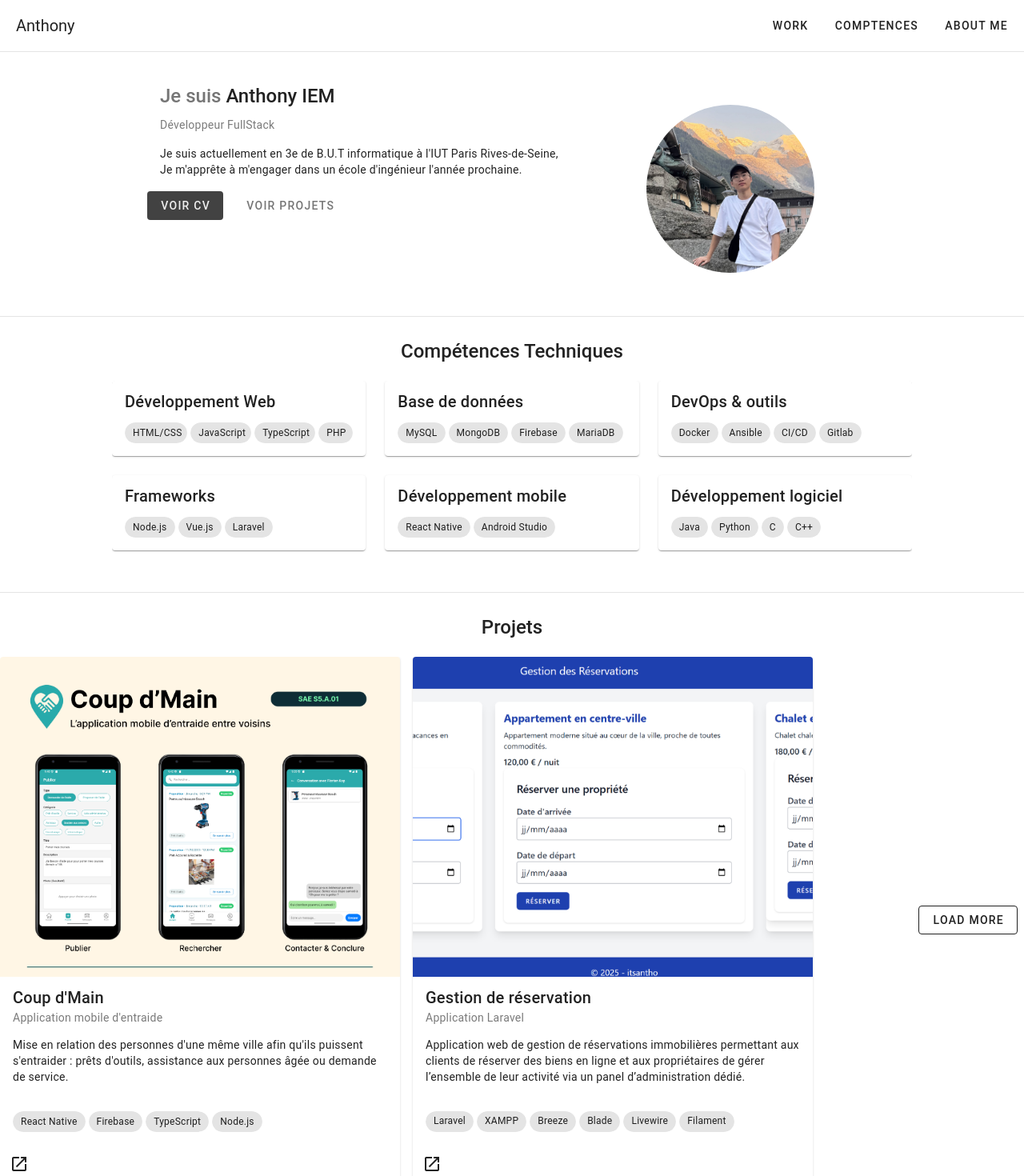
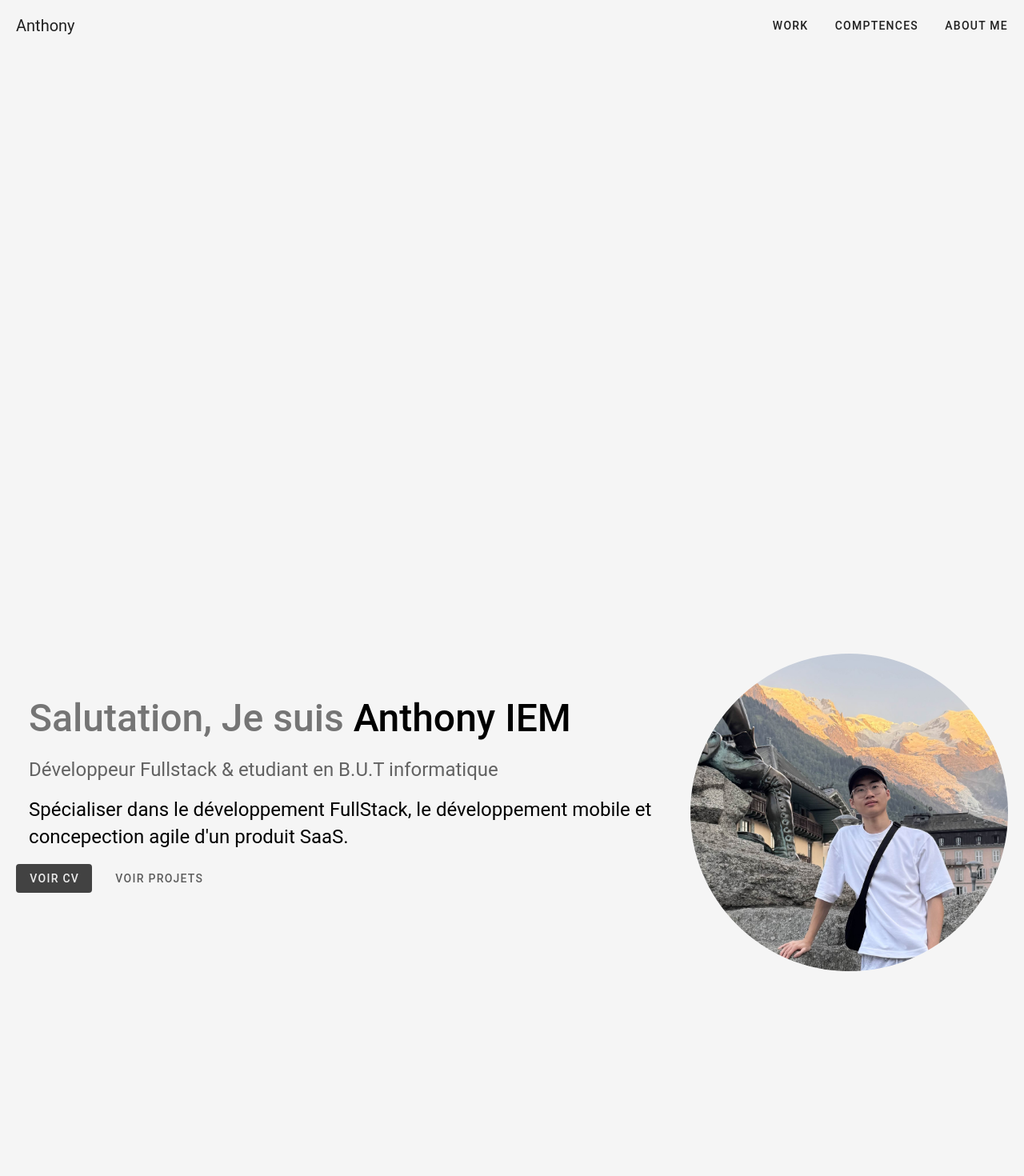
Before and after one commit to itsantho/e-portfolio, a Vue app: page / in a window 1280 px wide. Shown: the top 1470 px of the page at 80% size. Built offline with nearby package versions, Linux system fonts and the light colour scheme; some icons are missing; a small style sheet from the web is missing.

Commit message:
change welcome

```diff
--- a/src/App.vue
+++ b/src/App.vue
@@ -1,6 +1,7 @@
 <template>
   <v-app>
     <v-main>
+      <Navbar></Navbar>
       <Welcome/>
       <v-divider></v-divider>
       <Skills></Skills>
--- a/src/components/Contact.vue
+++ b/src/components/Contact.vue
@@ -11,7 +11,7 @@ const socials = [
 </script>
 
 <template>
-    <div class=" mt-4">
+    <div class="mt-4">
       <v-btn
         v-for="social in socials"
         :key="social.name"
@@ -19,7 +19,7 @@ const socials = [
         target="_blank"
         icon
         flat
-        class="social-btn mx-auto bg-transparent mb-10"
+        class="social-btn mx-auto bg-transparent"
       >
         <svg-icon type="mdi" :path="social.icon" size="36"/>
       </v-btn>
--- a/src/components/Navbar.vue
+++ b/src/components/Navbar.vue
@@ -3,7 +3,7 @@
 </script>
 
 <template>
-  <v-toolbar class="bg-transparent" dark flat>
+  <v-toolbar class="bg-transparent position-fixed" dark flat>
       <v-toolbar-title>Anthony</v-toolbar-title>
       <v-btn text="work"></v-btn>
       <v-btn text="comptences"></v-btn>
--- a/src/views/Skills.vue
+++ b/src/views/Skills.vue
@@ -1,11 +1,13 @@
 <script setup lang="ts"></script>
 <template>
+
+    <v-card flat class="mx-auto bg-transparent w-75">
       <v-card-title class="d-flex mt-5 justify-center text-h5 ">
         Compétences Techniques
       </v-card-title>
-  <v-card flat class="mx-auto mt-3 mb-5" max-width="1000">
-    <v-row class="mb-5">
-    <v-col cols="12" md="4">
+      <v-card flat class="mx-auto mt-3 mb-5" >
+        <v-row class="mb-5" >
+        <v-col cols="6" md="4">
           <v-card>
             <v-card-item>
               <v-card-title>Développement Web</v-card-title>
@@ -18,7 +20,7 @@
             </v-card-text>
           </v-card>
         </v-col>
-    <v-col cols="12" md="4">
+        <v-col cols="6" md="4">
           <v-card>
             <v-card-item>
               <v-card-title>Base de données</v-card-title>
@@ -31,7 +33,7 @@
             </v-card-text>
           </v-card>
         </v-col>
-    <v-col cols="12" md="4">
+        <v-col cols="6" md="4">
           <v-card>
             <v-card-item>
               <v-card-title>DevOps & outils</v-card-title>
@@ -45,7 +47,7 @@
           </v-card>
         </v-col>
 
-    <v-col cols="12" md="4">
+        <v-col cols="6" md="4">
           <v-card>
             <v-card-item>
               <v-card-title>Frameworks</v-card-title>
@@ -57,7 +59,7 @@
             </v-card-text>
           </v-card>
         </v-col>
-    <v-col cols="12" md="4">
+        <v-col cols="6" md="4">
           <v-card>
             <v-card-item>
               <v-card-title>Développement mobile</v-card-title>
@@ -68,7 +70,7 @@
             </v-card-text>
           </v-card>
         </v-col>
-     <v-col cols="12" md="4">
+        <v-col cols="6" md="4">
           <v-card>
             <v-card-item>
               <v-card-title>Développement logiciel</v-card-title>
@@ -83,6 +85,7 @@
         </v-col>
       </v-row>
       </v-card>
+  </v-card>
 
 </template>
 
--- a/src/views/Welcome.vue
+++ b/src/views/Welcome.vue
@@ -4,26 +4,25 @@ import Navbar from "@/components/Navbar.vue";
 </script>
 
 <template >
-  <div>
-    <Navbar></Navbar>
-    <v-divider></v-divider>
-    <v-card flat class="mx-auto mt-3 bg-transparent" max-width="944">
+
+  <div class="fill-height d-flex flex-column justify-center bg-grey-lighten-4">
+    <v-card flat class="mx-auto bg-transparent w-90">
       <v-card-text>
         <v-row align="center">
           <!-- Colonne texte -->
           <v-col cols="8">
-            <v-card-title class="text-h5">
-              <span class="text-grey-darken-1">Je suis</span> Anthony IEM
+            <v-card-title class="text-h3">
+              <span class="text-grey-darken-1">Salutation, Je suis</span> Anthony IEM
             </v-card-title>
-            <v-card-subtitle>Développeur FullStack</v-card-subtitle>
-            <v-card-text>
-              Je suis actuellement en 3e de B.U.T informatique à l'IUT Paris Rives-de-Seine, <br> Je m'apprête à m'engager dans un école d'ingénieur l'année prochaine.
+            <v-card-subtitle class="text-h5">Développeur Fullstack & etudiant en B.U.T informatique</v-card-subtitle>
+            <v-card-text class="text-h5">
+              Spécialiser dans le développement FullStack, le développement mobile et concepection agile d'un produit SaaS.
             </v-card-text>
             <OpenCV></OpenCV>
             <Contact></Contact>
           </v-col>
 
-          <v-col cols="3" class="d-flex justify-end">
+          <v-col cols="4" class="d-flex justify-end">
             <v-img
               src="../assets/IMG_6850.jpg"
               class="rounded-circle"
@@ -32,8 +31,8 @@ import Navbar from "@/components/Navbar.vue";
         </v-row>
       </v-card-text>
     </v-card>
+  </div>
 
-  </div>
 </template>
 
 <script setup lang="ts">
--- a/src/views/Work.vue
+++ b/src/views/Work.vue
@@ -7,19 +7,15 @@ const networks = [
 </script>
 
 <template>
-  <v-card-title class="d-flex mt-5 justify-center text-h5 ">
-    Projets
-  </v-card-title>
-  <v-card flat class="mx-auto mt-3 " max-width="1300">
-    <v-infinite-scroll
-      direction="horizontal"
-      mode="manual"
-      max-height="1000"
-    >
-      <v-row no-gutters>
-        <!-- coupdmain -->
-        <v-col cols="auto" class="mr-4">
-          <v-card max-width="500">
+
+  <v-card flat class="mx-auto bg-transparent w-75" >
+    <v-card-title class="d-flex mt-5 justify-center text-h5 ">
+      Projets
+    </v-card-title>
+    <v-card flat class="mx-auto">
+      <v-row no-gutters class="mb-5" justify="space-evenly">
+        <v-col cols="auto">
+          <v-card max-width="400">
             <v-img  src="../assets/poster-coupdmain.png" ></v-img>
             <v-card-item>
               <v-card-title>Coup d'Main</v-card-title>
@@ -33,21 +29,19 @@ const networks = [
             <v-card-text class="d-flex align-center ga-1">
               <v-chip size="small">React Native</v-chip>
               <v-chip size="small">Firebase</v-chip>
-              <v-chip size="small">TypeScript</v-chip>
               <v-chip size="small">Node.js</v-chip>
             </v-card-text>
             <v-btn density="default" icon="mdi-open-in-new" flat target="_blank" href="https://github.com/Francuz4520/SAE-S5-coupd-main"></v-btn>
           </v-card>
         </v-col>
-        <!-- laravel gestion-->
-        <v-col cols="auto" class="mr-4">
-          <v-card max-width="500" >
+        <v-col cols="auto">
+          <v-card max-width="400" >
             <v-img src="../assets/gestion_reservation.png" ></v-img>
             <v-card-item>
               <v-card-title>Gestion de réservation</v-card-title>
-              <v-card-subtitle class="d-flex">Application Laravel</v-card-subtitle>
+              <v-card-subtitle class="d-flex">Application web Laravel</v-card-subtitle>
             </v-card-item>
-          <v-card-text>Application web de gestion de réservations immobilières permettant aux clients de réserver des biens en ligne et aux propriétaires de gérer l’ensemble de leur activité via un panel d’administration dédié.
+          <v-card-text>Application de gestion immobilières permettant de réserver des biens en ligne et aux propriétaires de gérer leur activité via un panel d’administration dédié.
             </v-card-text>
             <v-card-text class="d-flex align-center ga-1">
               <v-chip size="small">Laravel</v-chip>
@@ -60,9 +54,27 @@ const networks = [
             <v-btn density="default" icon="mdi-open-in-new" flat target="_blank" href="https://github.com/itsantho/laravel-gestion-de-reservation"></v-btn>
           </v-card>
         </v-col>
+        <v-col cols="auto">
+          <v-card max-width="400">
+            <v-img  src="../assets/icon.png" ></v-img>
+            <v-card-item>
+              <v-card-title>Giverr</v-card-title>
+              <v-card-subtitle class="d-flex">Application mobile de dons</v-card-subtitle>
+            </v-card-item>
+          <v-card-text>Application mobile innovante dédiée à la gestion des dons pour "France Assos Santé" et leurs associations partenaires.
+            </v-card-text>
+            <v-card-text class="d-flex align-center ga-1">
+              <v-chip size="small">React Native</v-chip>
+              <v-chip size="small">TypeScript</v-chip>
+              <v-chip size="small">Spring Java</v-chip>
+            </v-card-text>
+            <v-btn density="default" icon="mdi-open-in-new" flat target="_blank" href="https://github.com/Francuz4520/SAE-S5-coupd-main"></v-btn>
+          </v-card>
+        </v-col>
       </v-row>
-    </v-infinite-scroll>
   </v-card>
+</v-card>
+
 </template>
 
 <style scoped>
```
Also changed, not shown: src/assets/icon.png (added). Lines whose indentation alone changed are shown as unchanged.
